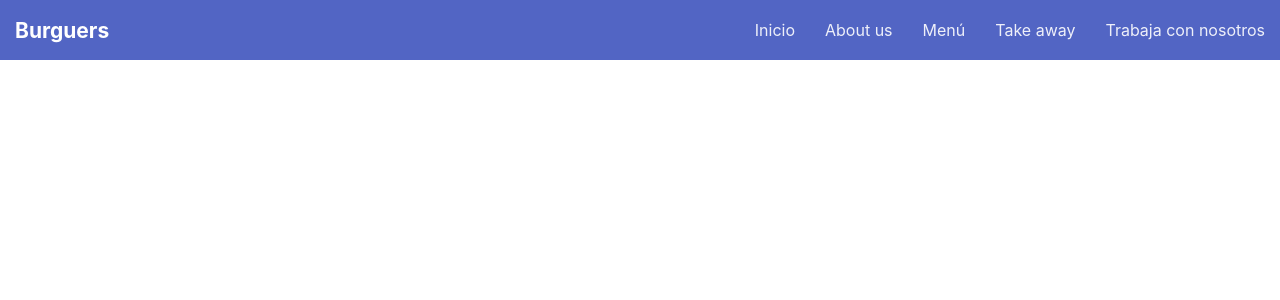
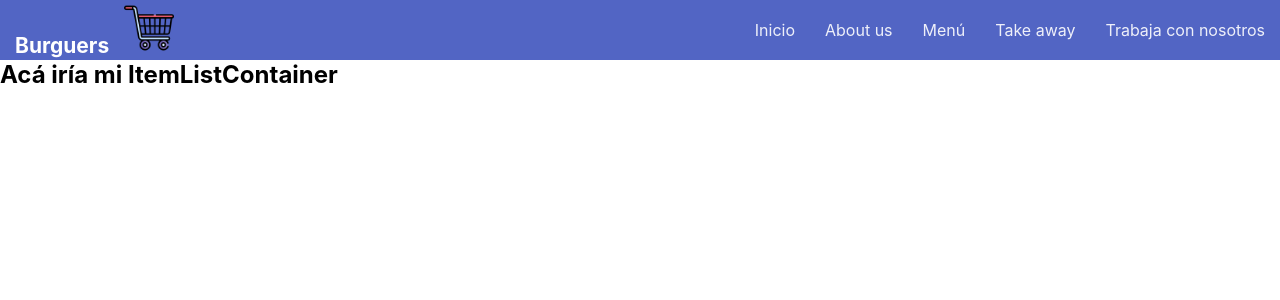
Before and after one commit to NazarenoMASC/ProyectoReact, a React (Create React App) app: page / in a window 1280 px wide. Shown: the top 300 px of the page. Built offline with nearby package versions, Linux system fonts and the light colour scheme.

Commit message:
Cart ItemListContainer

```diff
--- a/src/App.js
+++ b/src/App.js
@@ -1,10 +1,12 @@
 import "./App.css";
 import Navbar from "./components/Navbar";
+import ItemListContainer from "./components/ItemListContainer";
 
 function App() {
   return (
     <div className="App">
       <Navbar />
+      <ItemListContainer />
     </div>
   );
 }
--- /dev/null
+++ b/src/components/ItemListContainer.js
@@ -0,0 +1,11 @@
+import "./ItemListContainer.css";
+
+function ItemListContainer() {
+  return (
+    <section>
+      <h2> Acá iría mi ItemListContainer</h2>
+    </section>
+  );
+}
+
+export default ItemListContainer;
--- a/src/components/Navbar.css
+++ b/src/components/Navbar.css
@@ -6,7 +6,7 @@
   background: #5265c4;
 }
 
-.Navbar > .nav-logo {
+.Navbar span {
   font-weight: 700;
   font-size: 21px;
   margin: 15px;
@@ -23,3 +23,8 @@
 .Navbar > .nav-items > a:hover {
   opacity: 1;
 }
+
+.cart-logo {
+  width: 50px;
+  height: 50px;
+}
--- a/src/components/Navbar.js
+++ b/src/components/Navbar.js
@@ -1,11 +1,13 @@
 import "./Navbar.css";
-import React from "react";
-
+import carrito from "../assets/carrito.png";
 function Navbar() {
   return (
     <header>
       <div className="Navbar">
-        <span className="nav-logo">Burguers</span>
+        <div>
+          <span className="nav-logo">Burguers</span>
+          <img className="cart-logo" src={carrito}></img>
+        </div>
         <div className="nav-items">
           <a href="#">Inicio</a>
           <a href="#">About us</a>
```
Also changed, not shown: src/assets/carrito.png (added), src/components/ItemListContainer.css (added).
